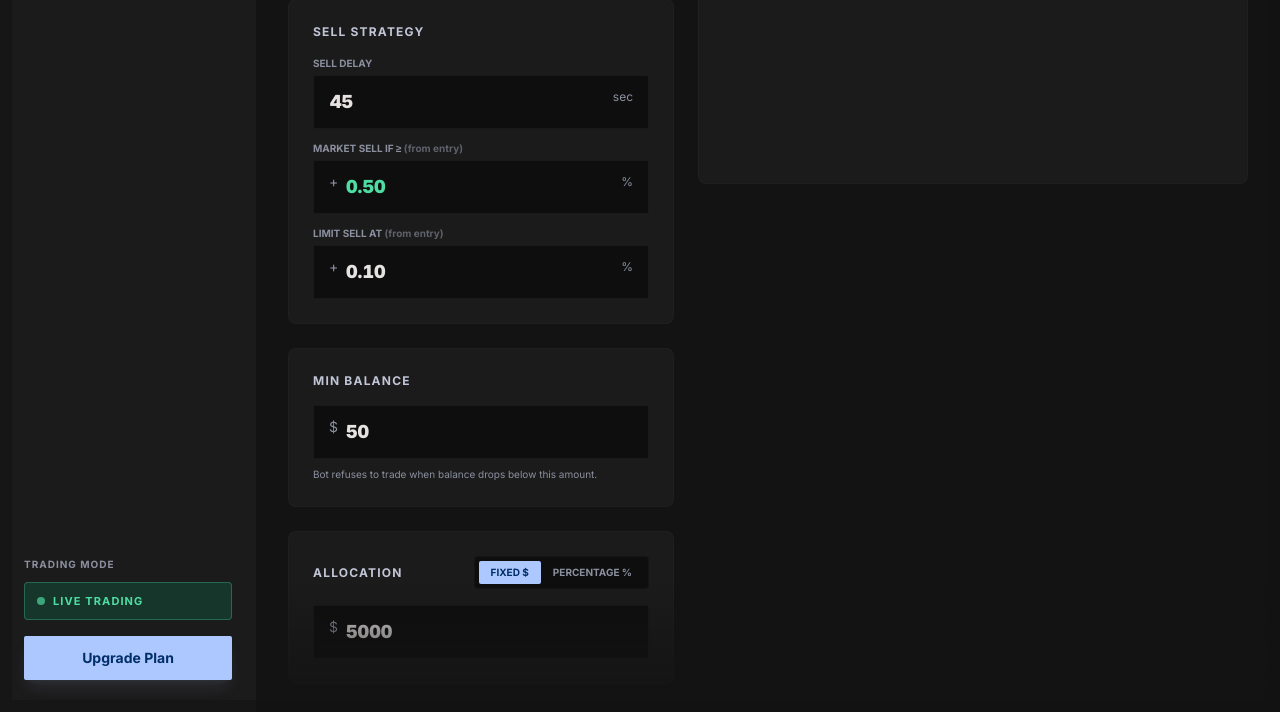
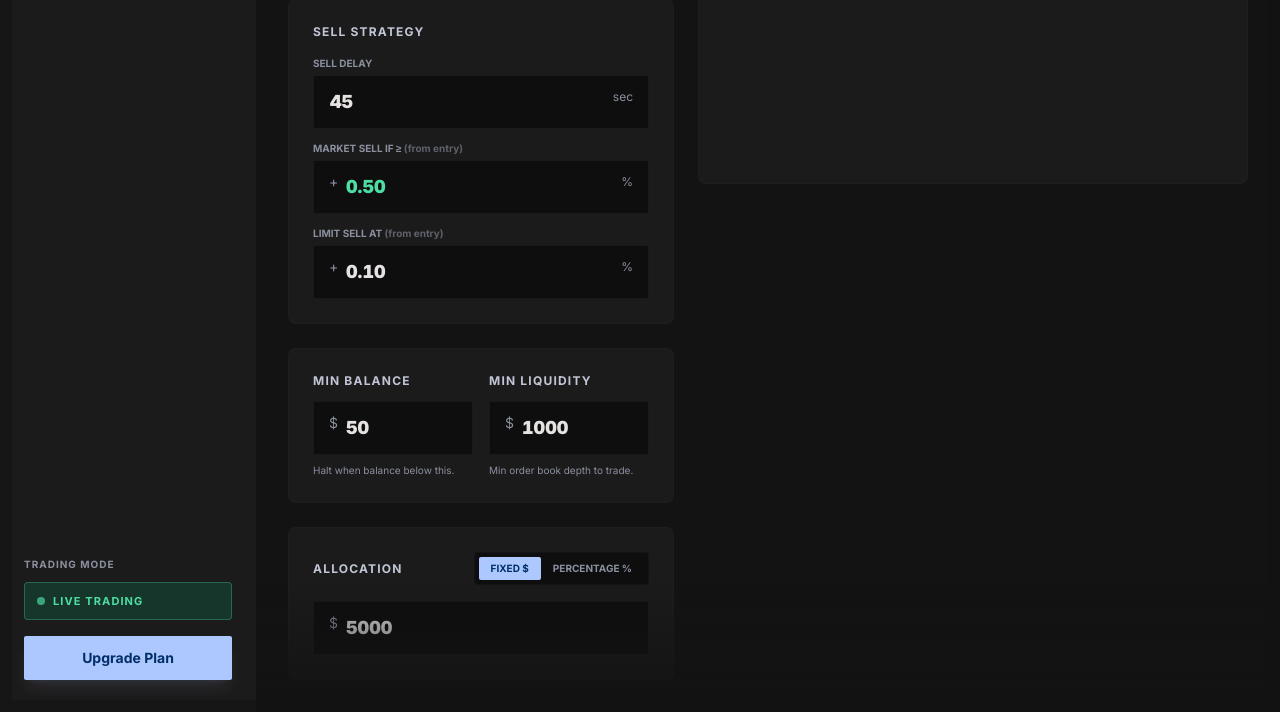
Before and after one commit to charlottehortonx-tech/wash-trade, a Flask app: page / in a window 1280 px wide. Shown: the part 661-1373 px from the top of the page. Run offline with Flask 3, Linux system fonts and the light colour scheme; data that the repository does not hold is empty; some libraries are stand-ins or nearby versions.

Commit message:
Fix insufficient_liquidity rejection and add Min Liquidity UI setting
- Lower default min_order_book_depth_usd from 10,000 to 1,000 (BTC/THB
  book depth is quoted in THB, so 10,000 was far too high)
- Add Min Liquidity input field to dashboard (next to Min Balance)
- Wire min_liquidity through /start, /update_config, and SAVE button
- RiskManager.update_settings() now updates min_balance, min_liquidity,
  and max_position live without restart
- Strategy.update_settings() passes min_balance/min_liquidity to RiskManager

https://claude.ai/code/session_01JKSS91zeVbU6MKvAFknkPx

```diff
--- a/app.py
+++ b/app.py
@@ -100,6 +100,7 @@ def start():
     amount_type = data.get("amount_type", "fixed")   # fixed | percent
     amount_value = float(data.get("amount_value", 100))
     min_balance = float(data.get("min_balance", 50))
+    min_liquidity = float(data.get("min_liquidity", 1000))
     mode = data.get("mode", "live")
 
     if mode == "live" and (not api_key or not api_secret):
@@ -131,6 +132,7 @@ def start():
         cfg["_ui"]["percent"] = amount_value / 100.0
 
     cfg["risk"]["min_balance_usd"] = min_balance
+    cfg["risk"]["min_order_book_depth_usd"] = min_liquidity
     cfg["logging"]["level"] = "INFO"
 
     _stop_event.clear()
@@ -144,6 +146,7 @@ def start():
             "profit_target": profit_target,
             "limit_sell_offset": limit_sell_offset,
             "min_balance": min_balance,
+            "min_liquidity": min_liquidity,
             "amount_type": amount_type,
             "amount_value": amount_value,
             "mode": mode,
@@ -187,6 +190,8 @@ def update_config():
     limit_sell_offset = float(data.get("limit_sell_offset", 0.1))
     amount_type = data.get("amount_type", "fixed")
     amount_value = float(data.get("amount_value", 100))
+    min_balance = float(data.get("min_balance", 50))
+    min_liquidity = float(data.get("min_liquidity", 1000))
 
     if _strategy_ref is not None:
         _strategy_ref.update_settings(
@@ -195,6 +200,8 @@ def update_config():
             limit_sell_offset=limit_sell_offset,
             amount_type=amount_type,
             amount_value=amount_value,
+            min_balance=min_balance,
+            min_liquidity=min_liquidity,
         )
 
     _bot_status["config"].update({
@@ -203,6 +210,8 @@ def update_config():
         "limit_sell_offset": limit_sell_offset,
         "amount_type": amount_type,
         "amount_value": amount_value,
+        "min_balance": min_balance,
+        "min_liquidity": min_liquidity,
     })
 
     return jsonify({"ok": True})
--- a/config.yaml
+++ b/config.yaml
@@ -38,7 +38,7 @@ risk:
   consecutive_loss_cooldown_seconds: 300  # cooldown after 3 losses in a row
   consecutive_losses_threshold: 3
   min_balance_usd: 50.0            # refuse to trade below this balance
-  min_order_book_depth_usd: 10000  # minimum bid/ask depth at top levels
+  min_order_book_depth_usd: 1000   # minimum bid/ask depth at top levels
   max_slippage_pct: 0.30           # reject if estimated slippage > 0.30%
   max_fee_pct: 0.20                # reject if estimated fees > 0.20% of trade
 
--- a/strategy.py
+++ b/strategy.py
@@ -80,14 +80,17 @@ class Strategy:
         limit_sell_offset: float,
         amount_type: str,
         amount_value: float,
+        min_balance: float = 50.0,
+        min_liquidity: float = 1000.0,
     ) -> None:
         self._amount_type = amount_type
         self._amount_value = amount_value
         self._amount_pct = amount_value / 100.0
         self._engine.update_settings(delay, profit_target, limit_sell_offset)
+        self._risk.update_settings(min_balance, min_liquidity, amount_value if amount_type == "fixed" else 999999)
         logger.info(
             f"[Strategy] Settings updated  amount_type={amount_type}  "
-            f"amount_value={amount_value}"
+            f"amount_value={amount_value}  min_balance={min_balance}  min_liquidity={min_liquidity}"
         )
 
     # ── Quantity calculation ──────────────────────────────────────────────────
--- a/templates/index.html
+++ b/templates/index.html
@@ -270,14 +270,26 @@
         </div>
       </div>
 
-      <!-- Min Balance -->
+      <!-- Min Balance + Min Liquidity -->
       <div class="p-6 bg-surface-container-low rounded-xl border border-outline-variant/10">
-        <h3 class="text-xs font-bold text-on-surface-variant uppercase tracking-widest mb-4">Min Balance</h3>
-        <div class="relative">
-          <span class="absolute left-4 top-3 text-outline text-sm pointer-events-none">$</span>
-          <input id="min-balance" class="w-full bg-surface-container-lowest border border-outline-variant/20 rounded pl-8 pr-4 py-3 text-lg font-black tabular-nums focus:ring-1 focus:ring-primary focus:border-primary transition-all outline-none" type="number" value="50" min="0" step="0.01" placeholder="50"/>
+        <div class="grid grid-cols-2 gap-4">
+          <div>
+            <h3 class="text-xs font-bold text-on-surface-variant uppercase tracking-widest mb-3">Min Balance</h3>
+            <div class="relative">
+              <span class="absolute left-4 top-3 text-outline text-sm pointer-events-none">$</span>
+              <input id="min-balance" class="w-full bg-surface-container-lowest border border-outline-variant/20 rounded pl-8 pr-4 py-3 text-lg font-black tabular-nums focus:ring-1 focus:ring-primary focus:border-primary transition-all outline-none" type="number" value="50" min="0" step="0.01" placeholder="50"/>
+            </div>
+            <p class="mt-2 text-[10px] text-outline">Halt when balance below this.</p>
+          </div>
+          <div>
+            <h3 class="text-xs font-bold text-on-surface-variant uppercase tracking-widest mb-3">Min Liquidity</h3>
+            <div class="relative">
+              <span class="absolute left-4 top-3 text-outline text-sm pointer-events-none">$</span>
+              <input id="min-liquidity" class="w-full bg-surface-container-lowest border border-outline-variant/20 rounded pl-8 pr-4 py-3 text-lg font-black tabular-nums focus:ring-1 focus:ring-primary focus:border-primary transition-all outline-none" type="number" value="1000" min="0" step="1" placeholder="1000"/>
+            </div>
+            <p class="mt-2 text-[10px] text-outline">Min order book depth to trade.</p>
+          </div>
         </div>
-        <p class="mt-2 text-[10px] text-outline">Bot refuses to trade when balance drops below this amount.</p>
       </div>
 
       <!-- Allocation -->
@@ -473,6 +485,7 @@
       profit_target:     parseFloat(document.getElementById('profit-val').value) || 0.5,
       limit_sell_offset: parseFloat(document.getElementById('limit-sell-val').value) || 0.1,
       min_balance:       parseFloat(document.getElementById('min-balance').value) || 0,
+      min_liquidity:     parseFloat(document.getElementById('min-liquidity').value) || 1000,
       amount_type:       amountType,
       amount_value:      parseFloat(document.getElementById('amount-value').value) || 100,
     };
@@ -508,11 +521,13 @@
 
   async function saveSettings() {
     const payload = {
-      delay:             delayVal,
-      profit_target:     profitTarget,
-      limit_sell_offset: limitSellOffset,
+      delay:             parseInt(document.getElementById('delay-val').value) || 45,
+      profit_target:     parseFloat(document.getElementById('profit-val').value) || 0.5,
+      limit_sell_offset: parseFloat(document.getElementById('limit-sell-val').value) || 0.1,
       amount_type:       amountType,
       amount_value:      parseFloat(document.getElementById('amount-value').value) || 100,
+      min_balance:       parseFloat(document.getElementById('min-balance').value) || 0,
+      min_liquidity:     parseFloat(document.getElementById('min-liquidity').value) || 1000,
     };
     const btn = document.getElementById('save-btn');
     btn.classList.add('opacity-40', 'cursor-not-allowed');
```
Also changed, not shown: risk_manager.py (+9 -0 lines).
